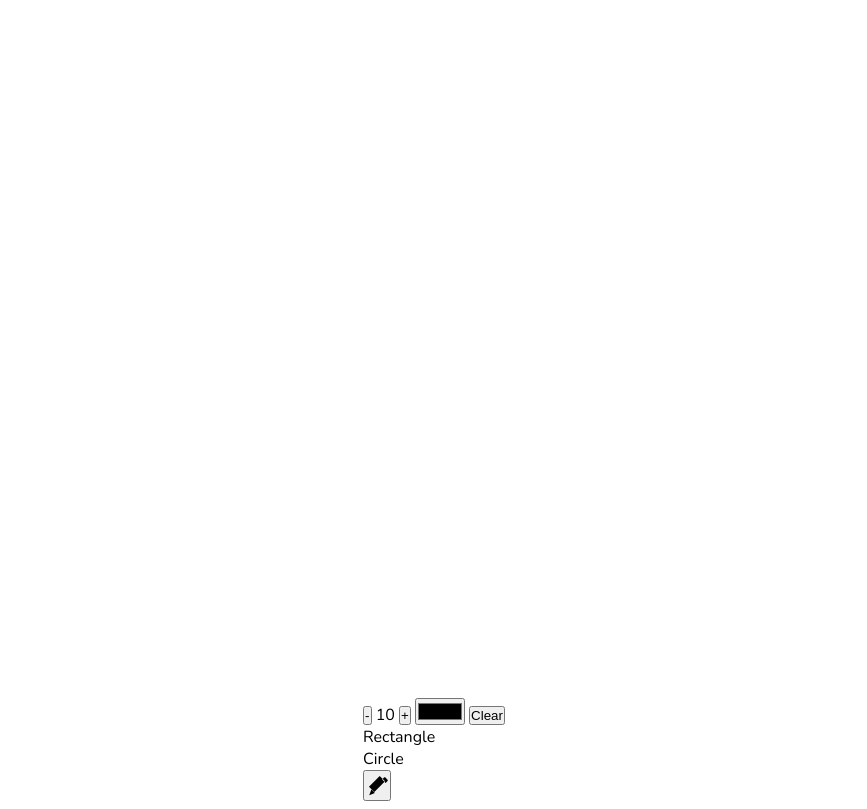
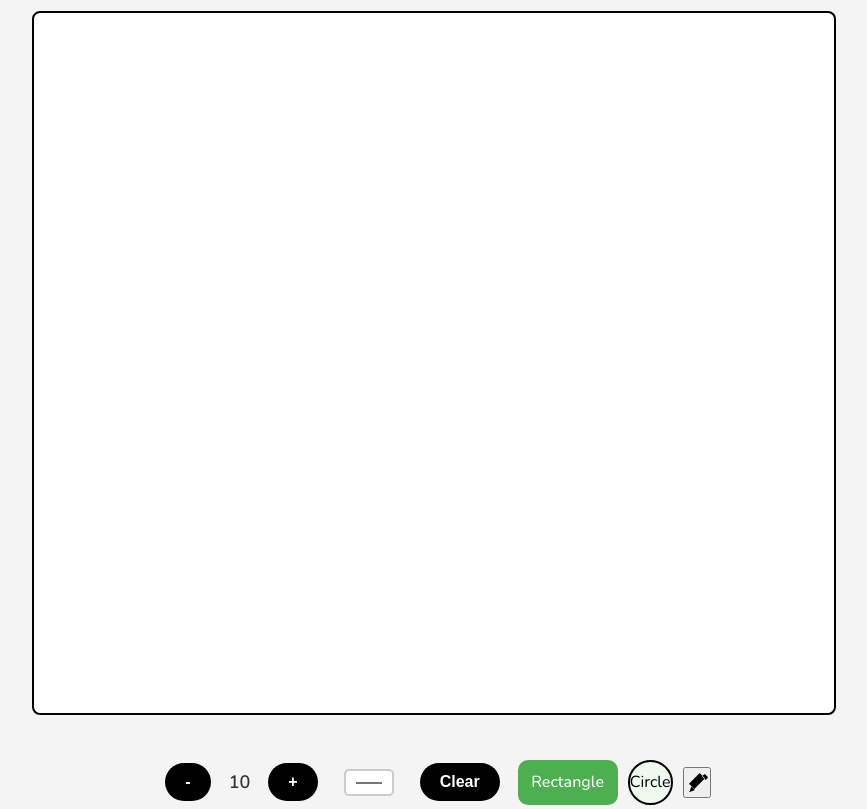
Before and after one commit to MizginYildirak/painting-app-js, a plain HTML site: page index.html in a window 1280 px wide. Shown: the whole page, without its empty margins (206-1073 px from the left). Drawn offline with nearby package versions, Linux system fonts and the light colour scheme.

Commit message:
Update style.css

```diff
--- a/style.css
+++ b/style.css
@@ -11,3 +11,104 @@ body {
   align-items: center;
   justify-content: center;
   height: 100vh;
+  background-color: #f4f4f4;
+  margin: 0;
+}
+
+canvas {
+  border: 2px solid #000;
+  display: block;
+  margin: 20px auto;
+  background-color: #fff;
+  border-radius: 8px;
+}
+
+.toolbox {
+  display: flex;
+  justify-content: center;
+  align-items: center;
+  gap: 10px;
+  margin-top: 20px;
+}
+
+.button {
+  padding: 10px 20px;
+  margin: 8px;
+  font-size: 16px;
+  font-weight: 600;
+  border: none;
+  border-radius: 50px;
+  background-color: #000;
+  color: white;
+  cursor: pointer;
+  transition: all 0.3s ease;
+}
+
+.button:hover {
+  background-color: #333;
+  transform: scale(1.05);
+}
+
+#size {
+  font-size: 18px;
+  font-weight: 600;
+  color: #333;
+}
+
+#rectMode {
+  width: 100px;
+  height: 45px;
+  border: 2px solid #4caf50;
+  color: #000;
+  display: flex;
+  justify-content: center;
+  align-items: center;
+  font-weight: 500;
+  font-size: 16px;
+  text-align: center;
+  background-color: #f0f9f0;
+  border-radius: 10px;
+  transition: all 0.3s ease;
+  cursor: pointer;
+}
+
+#circleMode {
+  height: 45px;
+  width: 45px;
+  border-radius: 50%;
+  border: 2px solid #000;
+  display: flex;
+  justify-content: center;
+  align-items: center;
+  background-color: #f0f9f0;
+  font-size: 16px;
+  transition: all 0.3s ease;
+  cursor: pointer;
+}
+
+#rectMode.selected,
+#circleMode.selected {
+  border-color: #4caf50;
+  background-color: #4caf50;
+  color: white;
+}
+
+#rectMode:hover,
+#circleMode:hover {
+  background-color: #333;
+  color: white;
+}
+
+input[type="color"] {
+  padding: 8px;
+  margin: 8px;
+  border-radius: 5px;
+  border: 2px solid #ccc;
+  background-color: #fff;
+  cursor: pointer;
+  transition: all 0.3s ease;
+}
+
+input[type="color"]:hover {
+  border-color: #aaa;
+}
```
